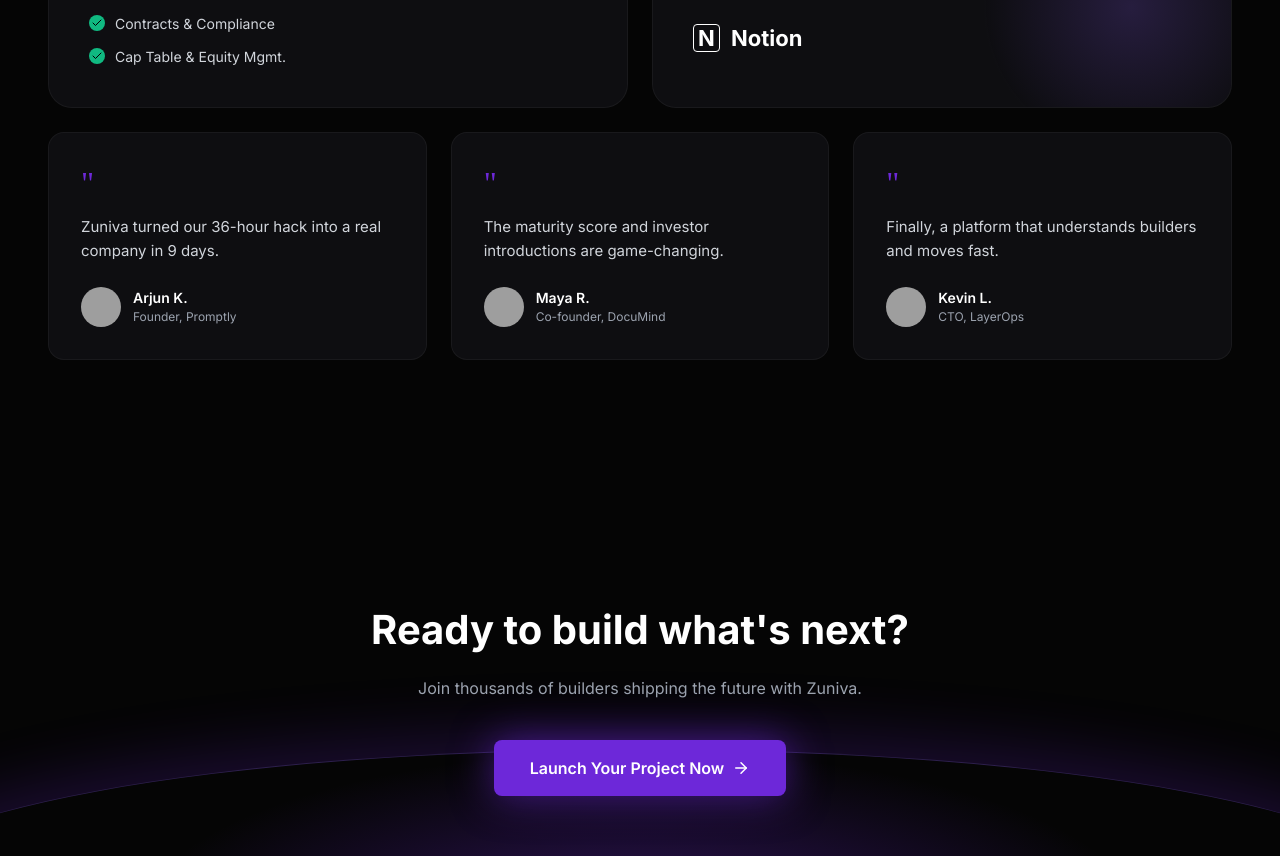
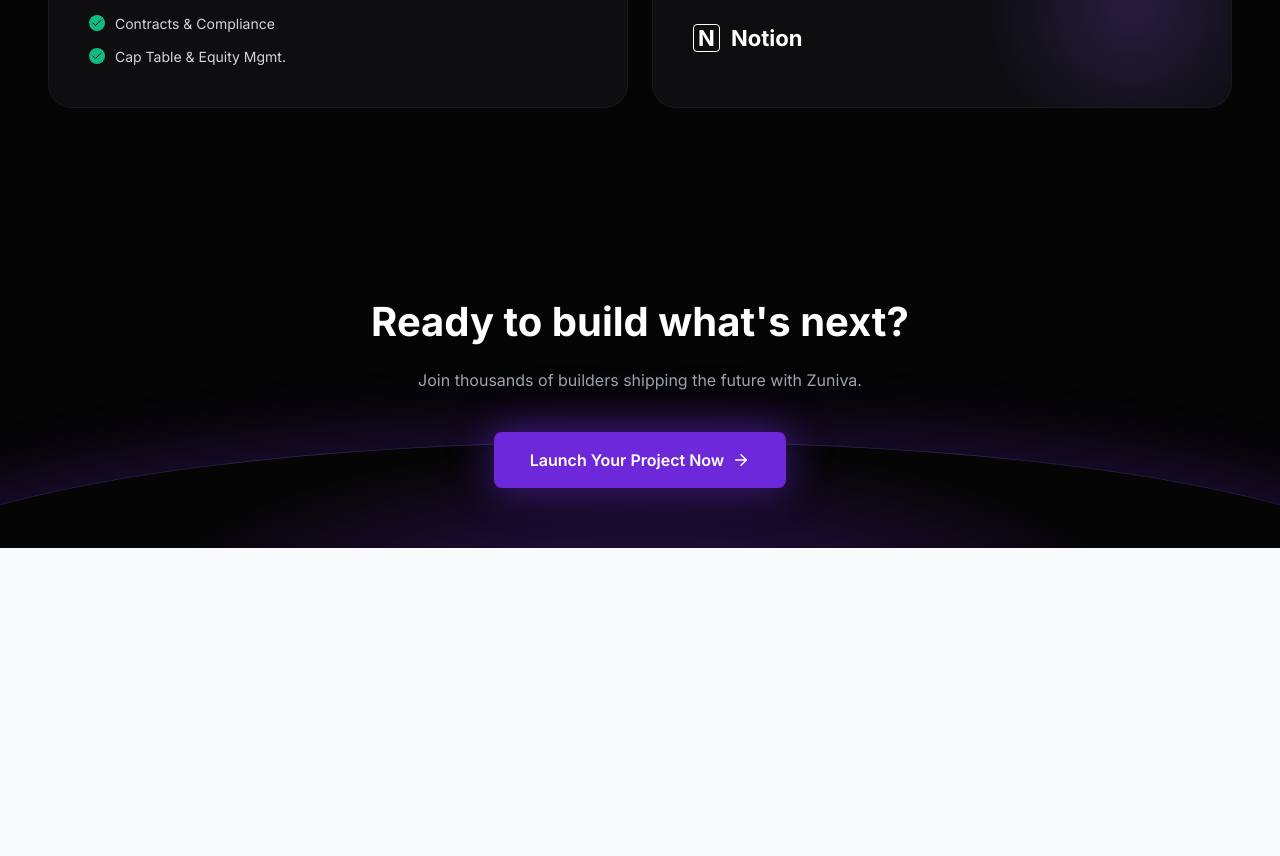
Before and after one commit to karan00005/Nexora, a React (Vite) app: page / in a window 1280 px wide. Shown: the part 1622-2478 px from the top of the page. After the commit the page ends 2170 px from the top, so only its background shows below. Built offline with nearby package versions, Linux system fonts and the light colour scheme; grey boxes are pictures that could not be loaded.

Commit message:
feat(landing): remove fake testimonials section

```diff
--- a/src/pages/LandingPage.tsx
+++ b/src/pages/LandingPage.tsx
@@ -315,26 +315,7 @@ export default function LandingPage({ onNavigate }: LandingPageProps) {
                     </div>
                 </div>
 
-                {/* Testimonials */}
-                <div style={{ display: 'grid', gridTemplateColumns: 'repeat(3, 1fr)', gap: '24px', marginBottom: '80px' }}>
-                    {[
-                        { quote: "Zuniva turned our 36-hour hack into a real company in 9 days.", name: "Arjun K.", title: "Founder, Promptly" },
-                        { quote: "The maturity score and investor introductions are game-changing.", name: "Maya R.", title: "Co-founder, DocuMind" },
-                        { quote: "Finally, a platform that understands builders and moves fast.", name: "Kevin L.", title: "CTO, LayerOps" }
-                    ].map((t, i) => (
-                        <div key={i} style={{ background: 'rgba(20,20,25,0.6)', border: '1px solid rgba(255,255,255,0.05)', borderRadius: '16px', padding: '32px', display: 'flex', flexDirection: 'column', gap: '24px' }}>
-                            <div style={{ fontSize: '32px', color: '#6d28d9', fontFamily: 'serif', lineHeight: 0.5, marginTop: '10px' }}>"</div>
-                            <p style={{ fontSize: '15px', color: '#d1d5db', lineHeight: 1.6, flex: 1 }}>{t.quote}</p>
-                            <div style={{ display: 'flex', alignItems: 'center', gap: '12px' }}>
-                                <div style={{ width: '40px', height: '40px', borderRadius: '50%', backgroundImage: `url(https://i.pravatar.cc/100?img=${i + 30})`, backgroundSize: 'cover' }} />
-                                <div>
-                                    <div style={{ fontSize: '14px', fontWeight: 600, color: 'white' }}>{t.name}</div>
-                                    <div style={{ fontSize: '12px', color: '#9ca3af' }}>{t.title}</div>
-                                </div>
-                            </div>
-                        </div>
-                    ))}
-                </div>
+
 
             </main>
 
```
